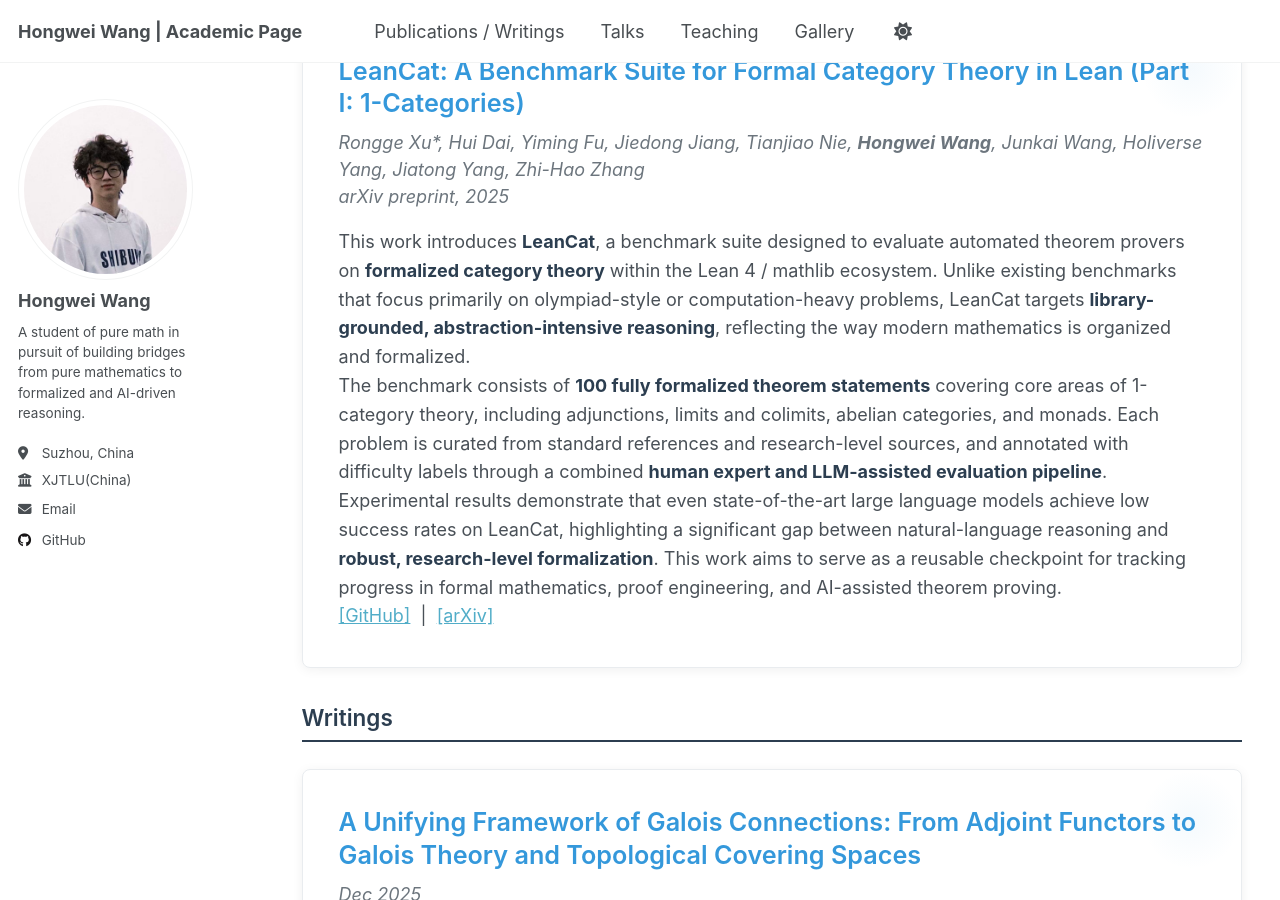
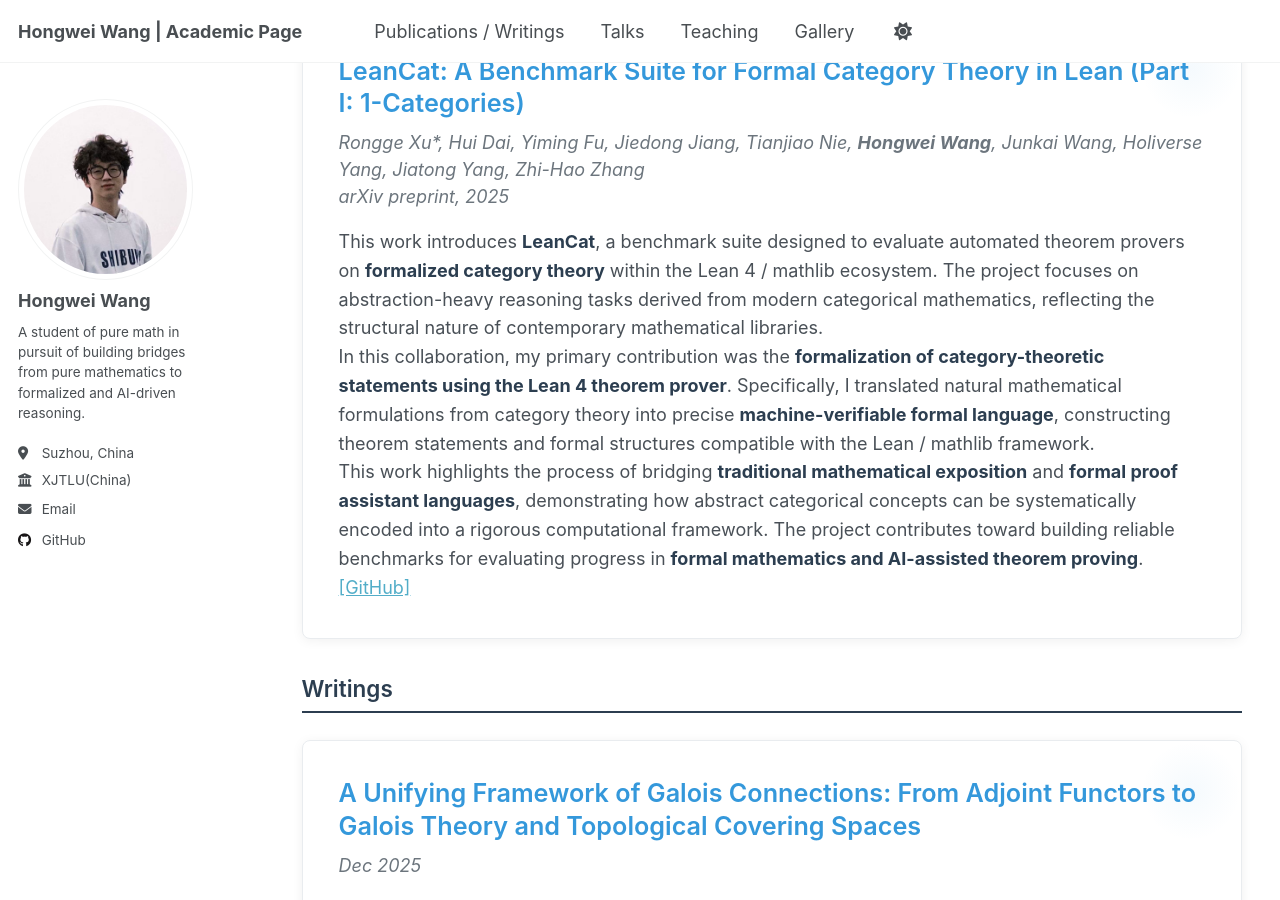
Before and after one commit to WangHongWei-AcademicPage/WangHongWei-AcademicPage.github.io, a Jekyll site: the page built from _pages/writings.html, in a window 1280 px wide and 900 px high, scrolled down 497 px. Built offline with Jekyll 4.4.1, drawn with Linux system fonts in a browser that asks for light colours; a script that is not in the unit is left out.

Commit message:
Revise writing descriptions for LeanCat project
Updated descriptions to emphasize abstraction-heavy reasoning and contributions to formalization in category theory.

```diff
--- a/_pages/writings.html
+++ b/_pages/writings.html
@@ -197,32 +197,29 @@ author_profile: true
   <p class="writing-description">
     This work introduces <strong>LeanCat</strong>, a benchmark suite designed to evaluate automated
     theorem provers on <strong>formalized category theory</strong> within the Lean 4 / mathlib ecosystem.
-    Unlike existing benchmarks that focus primarily on olympiad-style or computation-heavy problems,
-    LeanCat targets <strong>library-grounded, abstraction-intensive reasoning</strong>, reflecting the way
-    modern mathematics is organized and formalized.
+    The project focuses on abstraction-heavy reasoning tasks derived from modern categorical mathematics,
+    reflecting the structural nature of contemporary mathematical libraries.
   </p>
 
   <p class="writing-description">
-    The benchmark consists of <strong>100 fully formalized theorem statements</strong> covering core areas
-    of 1-category theory, including adjunctions, limits and colimits, abelian categories, and monads.
-    Each problem is curated from standard references and research-level sources, and annotated with
-    difficulty labels through a combined <strong>human expert and LLM-assisted evaluation pipeline</strong>.
+    In this collaboration, my primary contribution was the <strong>formalization of category-theoretic
+    statements using the Lean 4 theorem prover</strong>. Specifically, I translated natural mathematical
+    formulations from category theory into precise <strong>machine-verifiable formal language</strong>,
+    constructing theorem statements and formal structures compatible with the Lean / mathlib framework.
   </p>
 
   <p class="writing-description">
-    Experimental results demonstrate that even state-of-the-art large language models achieve low
-    success rates on LeanCat, highlighting a significant gap between natural-language reasoning and
-    <strong>robust, research-level formalization</strong>. This work aims to serve as a reusable checkpoint
-    for tracking progress in formal mathematics, proof engineering, and AI-assisted theorem proving.
+    This work highlights the process of bridging <strong>traditional mathematical exposition</strong>
+    and <strong>formal proof assistant languages</strong>, demonstrating how abstract categorical
+    concepts can be systematically encoded into a rigorous computational framework. The project
+    contributes toward building reliable benchmarks for evaluating progress in
+    <strong>formal mathematics and AI-assisted theorem proving</strong>.
   </p>
 
   <p class="writing-description">
     <a href="https://github.com/sciencraft/LeanCat" target="_blank">[GitHub]</a>
-    &nbsp;|&nbsp;
-    <a href="https://arxiv.org/abs/2512.24796" target="_blank">[arXiv]</a>
   </p>
 </div>
-
 
 
 
```
